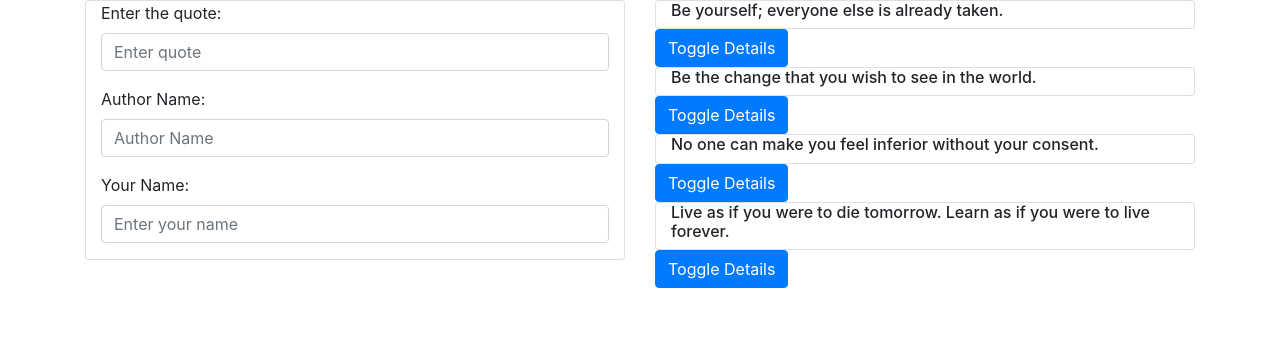
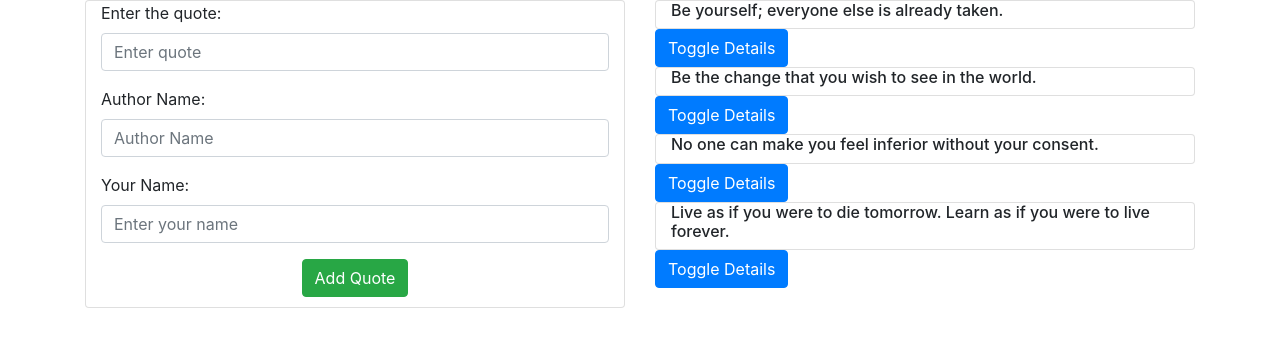
Before and after one commit to Vincent-kipngeno/Quotes-App, an Angular app: page / in a window 1280 px wide. Shown: the top 344 px of the page. Built offline with nearby package versions, Linux system fonts and the light colour scheme.

Commit message:
add submit button to the form and its styling in quote-form.css

```diff
--- a/src/app/quote-form/quote-form.component.css
+++ b/src/app/quote-form/quote-form.component.css
@@ -0,0 +1,4 @@
+.button{
+  text-align: center;
+  padding-bottom: 10px;
+}
--- a/src/app/quote-form/quote-form.component.html
+++ b/src/app/quote-form/quote-form.component.html
@@ -12,5 +12,8 @@
     <label for="user">Your Name: </label><br>
     <input type="text" name="user" class="form-control" value="" placeholder="Enter your name">
   </div>
+  <div class="button">
+    <button type="submit" class="btn btn-success" name="button">Add Quote</button>
+  </div>
   </form>
 </div>
```
